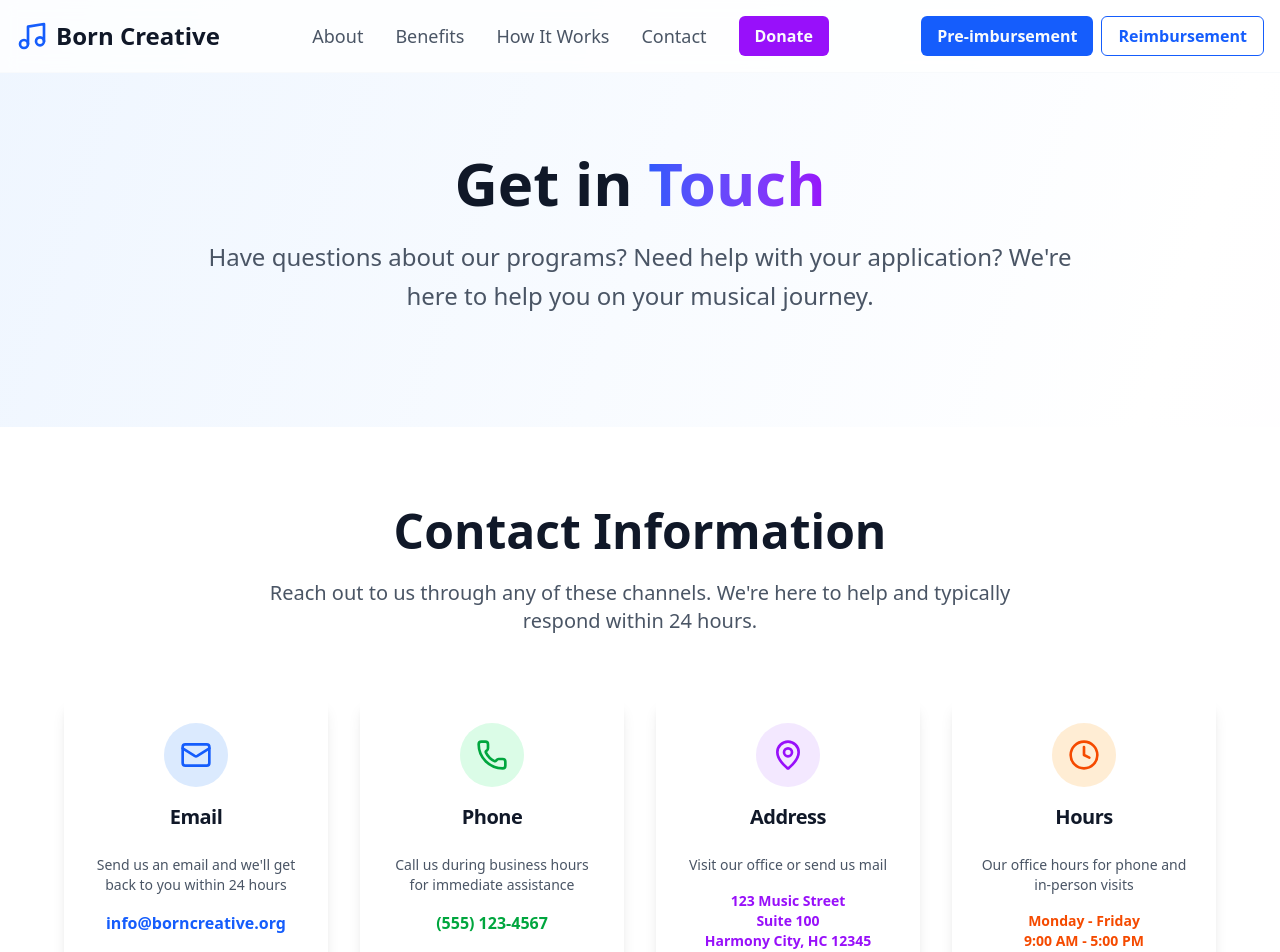
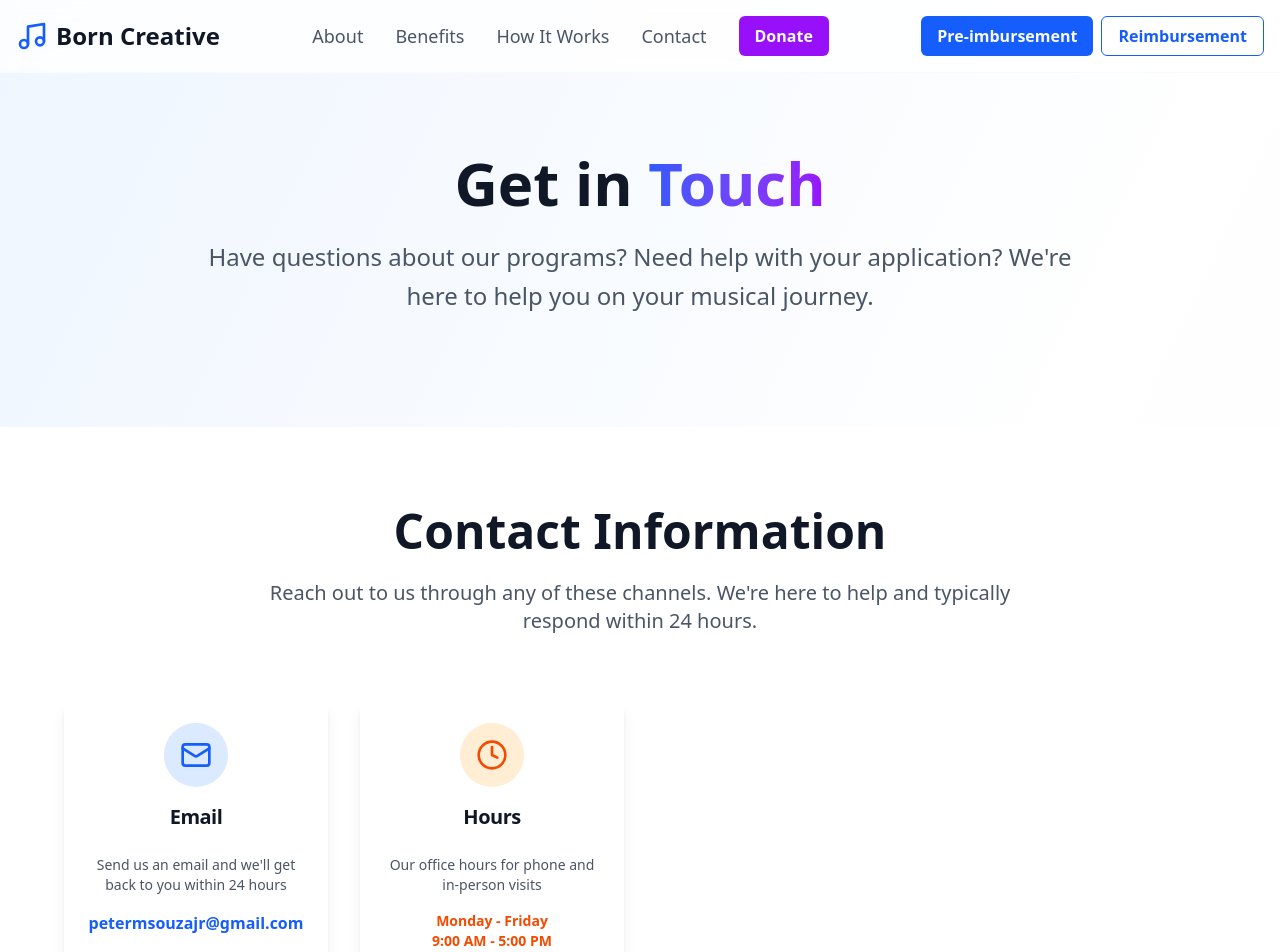
Before and after one commit to petermsouzajr/born-creative, a Next.js app: page /contact in a window 1280 px wide. Shown: the top 952 px of the page. Built offline with nearby package versions, Linux system fonts and the light colour scheme.

Commit message:
updated contact information

```diff
--- a/src/app/contact/page.tsx
+++ b/src/app/contact/page.tsx
@@ -60,15 +60,15 @@ export default function ContactPage() {
                   hours
                 </CardDescription>
                 <a
-                  href="mailto:info@borncreative.org"
+                  href="mailto:petermsouzajr@gmail.com"
                   className="text-blue-600 hover:underline font-semibold"
                 >
-                  info@borncreative.org
+                  petermsouzajr@gmail.com
                 </a>
               </CardContent>
             </Card>
 
-            <Card className="border-0 shadow-lg hover:shadow-xl transition-shadow text-center">
+            {/* <Card className="border-0 shadow-lg hover:shadow-xl transition-shadow text-center">
               <CardHeader>
                 <div className="mx-auto w-16 h-16 bg-green-100 rounded-full flex items-center justify-center mb-4">
                   <Phone className="h-8 w-8 text-green-600" />
@@ -86,9 +86,9 @@ export default function ContactPage() {
                   (555) 123-4567
                 </a>
               </CardContent>
-            </Card>
+            </Card> */}
 
-            <Card className="border-0 shadow-lg hover:shadow-xl transition-shadow text-center">
+            {/* <Card className="border-0 shadow-lg hover:shadow-xl transition-shadow text-center">
               <CardHeader>
                 <div className="mx-auto w-16 h-16 bg-purple-100 rounded-full flex items-center justify-center mb-4">
                   <MapPin className="h-8 w-8 text-purple-600" />
@@ -107,7 +107,7 @@ export default function ContactPage() {
                   Harmony City, HC 12345
                 </div>
               </CardContent>
-            </Card>
+            </Card> */}
 
             <Card className="border-0 shadow-lg hover:shadow-xl transition-shadow text-center">
               <CardHeader>
@@ -134,7 +134,7 @@ export default function ContactPage() {
       </section>
 
       {/* Contact Form Section */}
-      <section className="py-20 px-4 bg-gray-50">
+      {/* <section className="py-20 px-4 bg-gray-50">
         <div className="container mx-auto">
           <div className="max-w-4xl mx-auto">
             <div className="text-center mb-16">
@@ -284,7 +284,7 @@ export default function ContactPage() {
             </Card>
           </div>
         </div>
-      </section>
+      </section> */}
 
       {/* FAQ Section */}
       <section className="py-20 px-4 bg-white">
```
